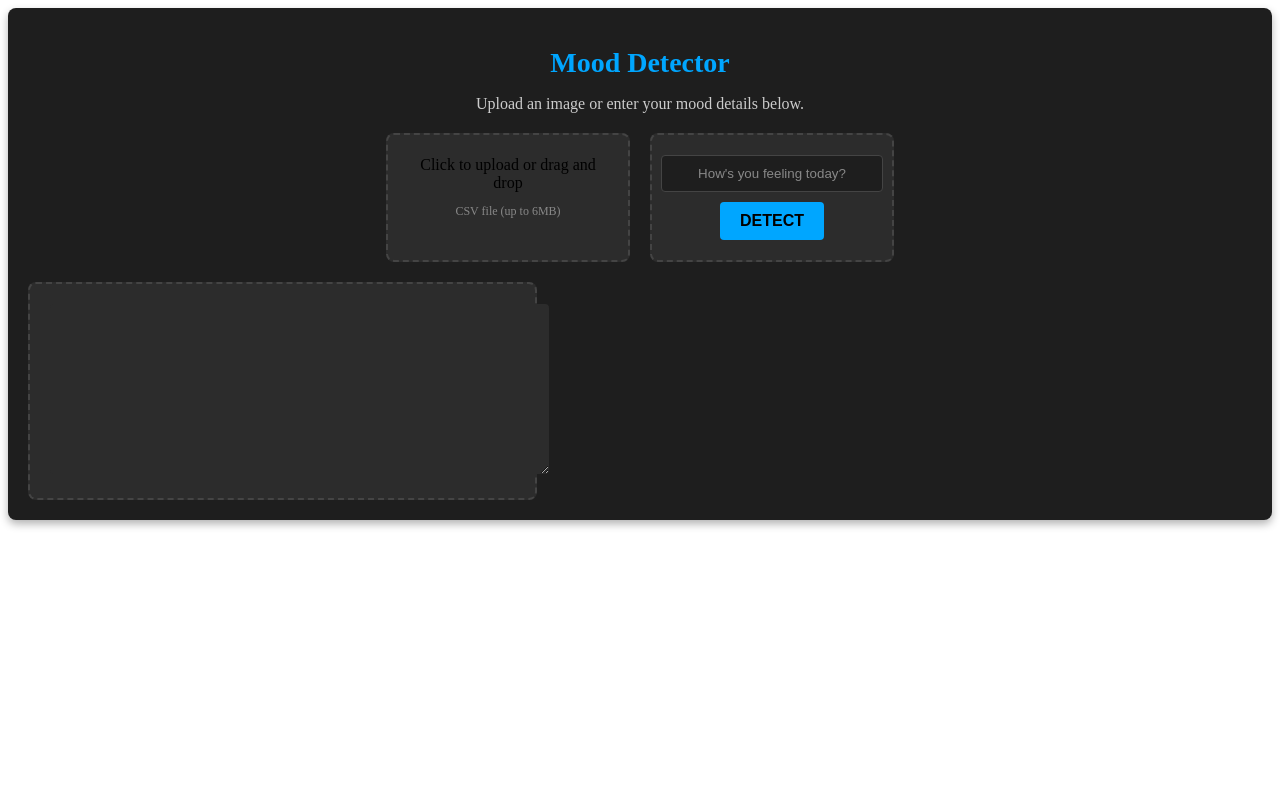
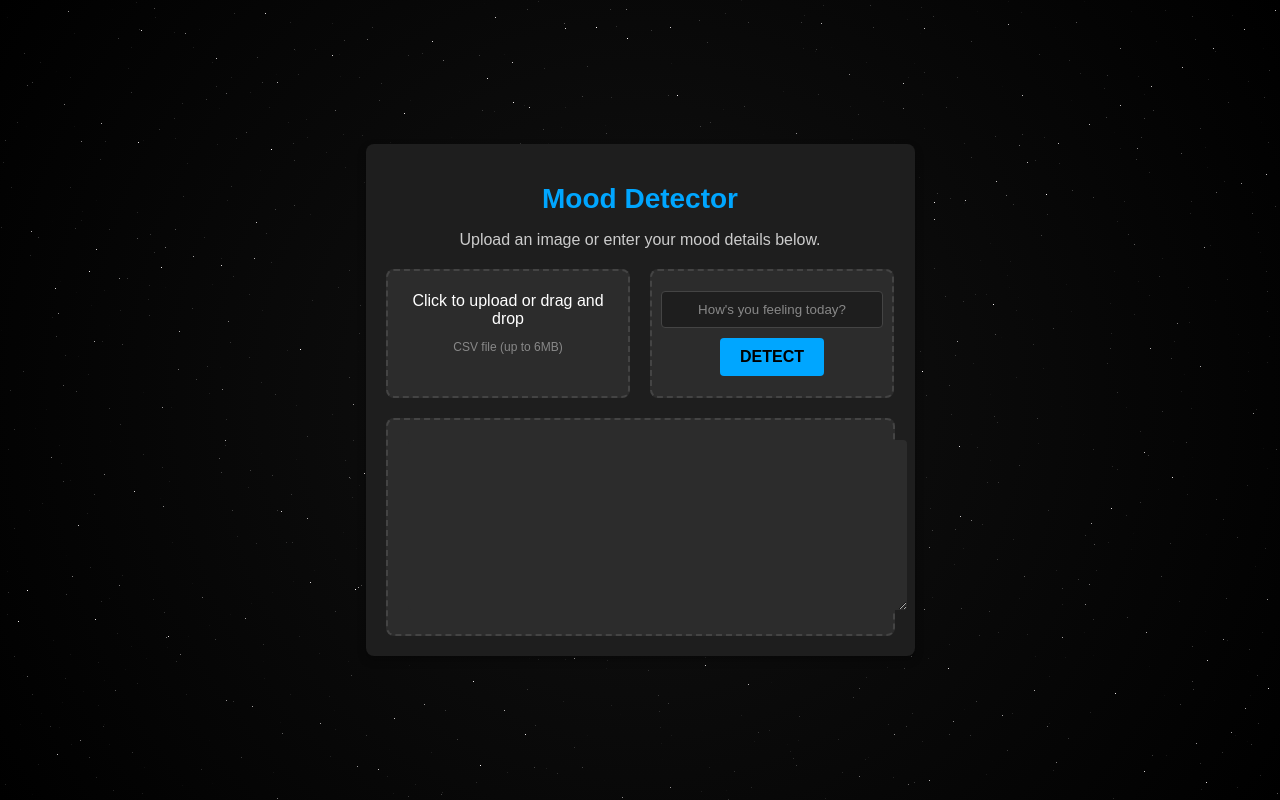
Before and after one commit to Shrishkd/Sentiment_Analysis, a plain HTML site: page Mood2.html in a window 1280 px wide. Drawn offline with Linux system fonts and the light colour scheme.

Commit message:
Update Mood2.css

```diff
--- a/Mood2.css
+++ b/Mood2.css
@@ -1,14 +1,3 @@
-<!DOCTYPE html>
-<html lang="en">
-<head>
-  <meta charset="UTF-8">
-  <meta name="viewport" content="width=device-width, initial-scale=1.0">
-  <title>Moodify</title>
-  <link rel="stylesheet" href="Mood2.css">
-  <link rel="icon" href="Logo.png" type="image/x-icon">
-</head>
-<body>
-  <div class="container">
 body {
     font-family: Arial, sans-serif;
     color: #fff;
@@ -135,28 +124,3 @@ textarea::placeholder{
 .submit-btn:hover, .detect-btn:hover {
     background-color: #00a6ffaf;
 }
-
-    <h1>Mood Detector</h1>
-    <p>Upload an image or enter your mood details below.</p>
-
-    <div class="box-container">
-      <div class="upload-box">
-        <label for="file-upload" class="upload-label">
-          Click to upload or drag and drop
-        </label>
-        <p>CSV file (up to 6MB)</p>
-        <input type="file" id="file-upload" accept=".csv">
-      </div>
-      <div class="input-box">
-        <input type="text" id="mood-input" placeholder="How's you feeling today?" class="text-field">
-        <button class="submit-btn">DETECT</button>
-      </div>
-    </div>
-
-    <div class="output">
-      <textarea name="out-put" id="out-put" cols="58" rows="10" placeholder="SO, YOUR CURRENT MOOD IS...">
-      </textarea>
-    </div>
-  </div>
-</body>
-</html>
```
